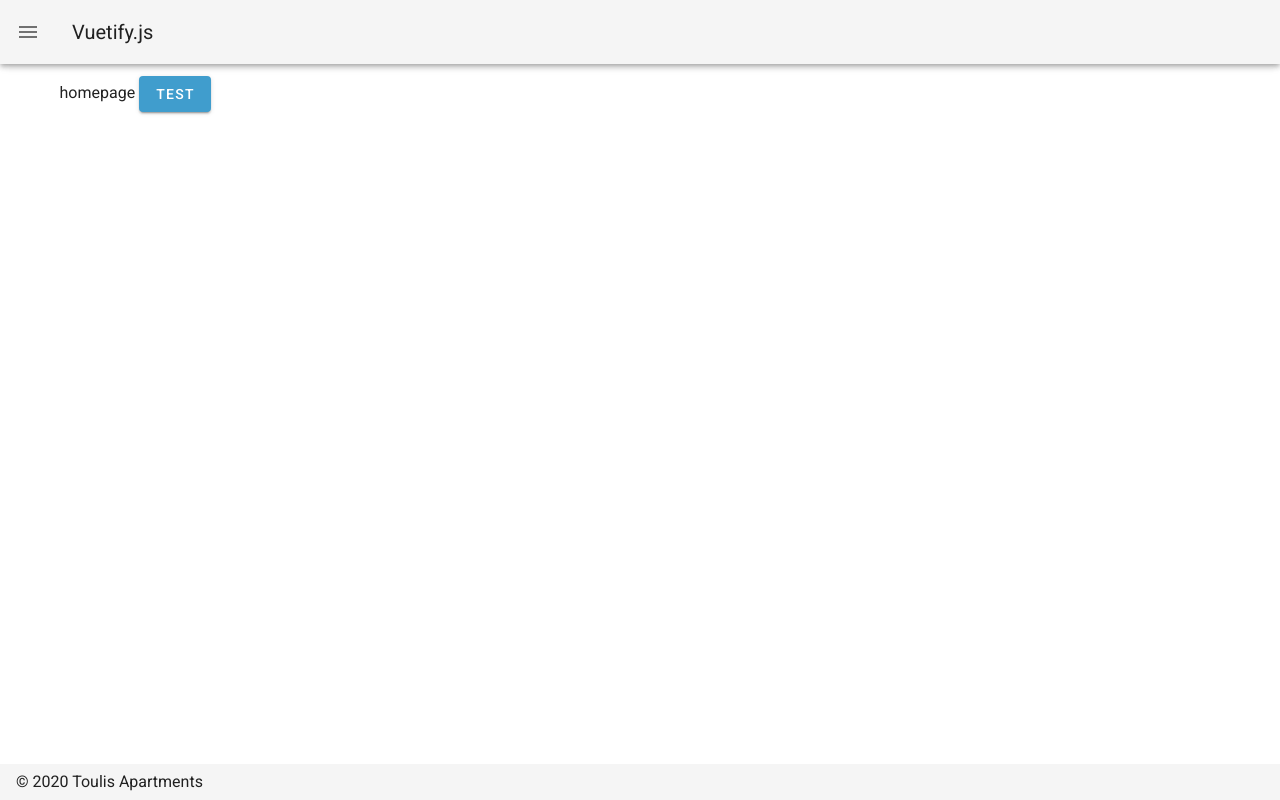
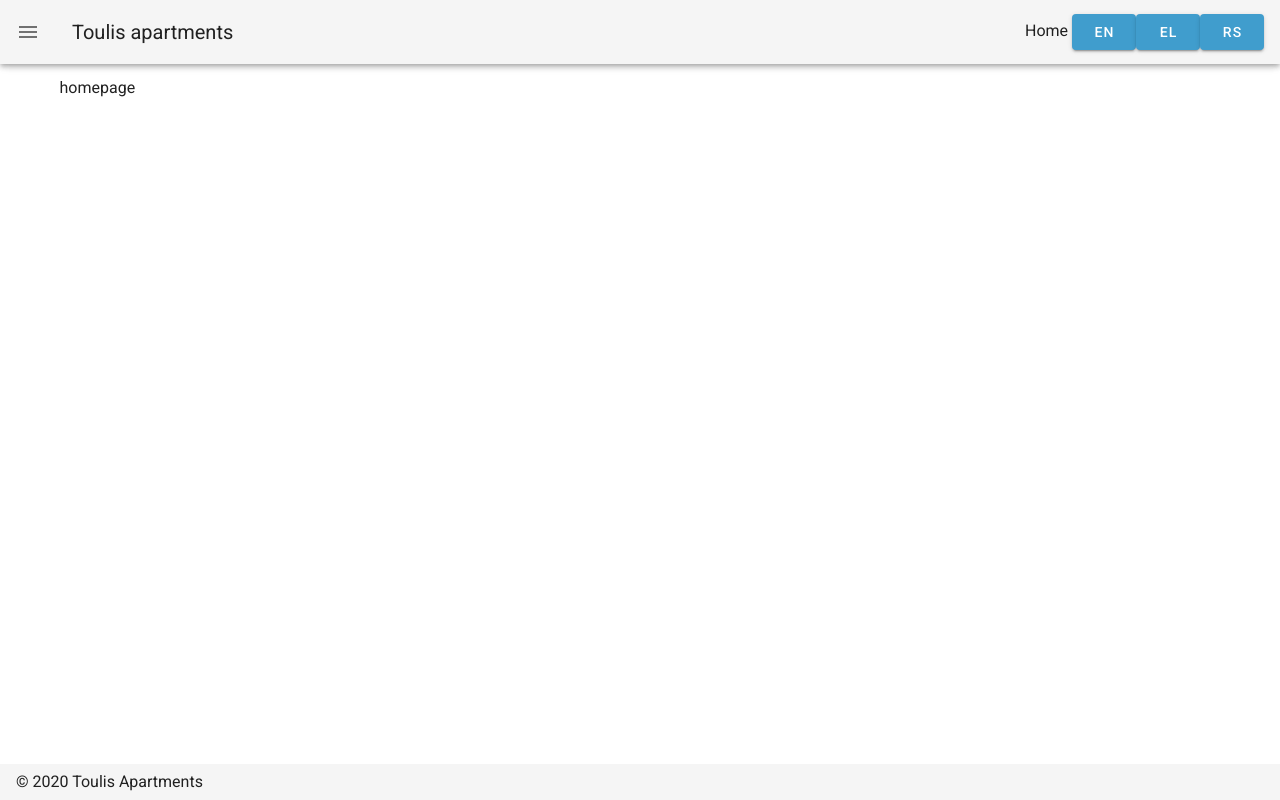
Before and after one commit to smaipas/toulis-apartments.com, a Nuxt app: page / in a window 1280 px wide. Built offline with nearby package versions, Linux system fonts and the light colour scheme.

Commit message:
feat(i18n): add i18n functionality

```diff
--- /dev/null
+++ b/components/common/Header.vue
@@ -0,0 +1,43 @@
+<template>
+  <v-app-bar app>
+    <v-app-bar-nav-icon @click.stop="toggleDrawer" />
+    <v-toolbar-title v-text="title" />
+    <v-spacer />
+    <div>
+      {{ $t('nav.home') }}
+      <NuxtLink :to="switchLocalePath('en')">
+        <v-btn color="primary">en</v-btn>
+      </NuxtLink>
+      <NuxtLink :to="switchLocalePath('el')">
+        <v-btn color="primary">el</v-btn>
+      </NuxtLink>
+      <NuxtLink :to="switchLocalePath('rs')">
+        <v-btn color="primary">rs</v-btn>
+      </NuxtLink>
+    </div>
+  </v-app-bar>
+</template>
+
+<script>
+/**
+ * Website header.
+ */
+export default {
+  name: 'Header',
+  data() {
+    return {
+      title: 'Toulis apartments',
+    };
+  },
+  created() {
+    // console.log(this.$route);
+  },
+  methods: {
+    toggleDrawer() {
+      this.$emit('toggle-drawer');
+    },
+  },
+};
+</script>
+
+<style lang="scss" scoped></style>
--- a/layouts/default.vue
+++ b/layouts/default.vue
@@ -18,11 +18,7 @@
         </v-list-item>
       </v-list>
     </v-navigation-drawer>
-    <v-app-bar app>
-      <v-app-bar-nav-icon @click.stop="drawer = !drawer" />
-      <v-toolbar-title v-text="title" />
-      <v-spacer />
-    </v-app-bar>
+    <Header @toggle-drawer="toggleDrawer" />
     <v-content>
       <v-container>
         <nuxt />
@@ -35,7 +31,14 @@
 </template>
 
 <script>
+/**
+ * Website layout.
+ */
+import Header from '@/components/common/Header.vue';
+
 export default {
+  name: 'DefaultLayout',
+  components: { Header },
   data() {
     return {
       drawer: false,
@@ -54,5 +57,13 @@ export default {
       title: 'Vuetify.js',
     };
   },
+  methods: {
+    /**
+     * Toggle drawer.
+     */
+    toggleDrawer() {
+      this.drawer = !this.drawer;
+    },
+  },
 };
 </script>
--- /dev/null
+++ b/locales/el.js
@@ -0,0 +1,8 @@
+export default {
+  nav: {
+    home: 'Αρχικη',
+    apartments: 'Διαμερισματα',
+    halkidiki: 'Χαλκιδικη',
+    contact: 'Επικοινωνια',
+  },
+};
--- /dev/null
+++ b/locales/en.js
@@ -0,0 +1,8 @@
+export default {
+  nav: {
+    home: 'Home',
+    apartments: 'Apartments',
+    halkidiki: 'Halkidiki',
+    contact: 'Contact',
+  },
+};
--- /dev/null
+++ b/locales/rs.js
@@ -0,0 +1,8 @@
+export default {
+  nav: {
+    home: 'Početna strana',
+    apartments: 'Apartmani',
+    halkidiki: 'Halkidiki',
+    contact: 'Kontakt',
+  },
+};
--- a/nuxt.config.js
+++ b/nuxt.config.js
@@ -1,4 +1,7 @@
 import colors from 'vuetify/es5/util/colors';
+import en from './locales/en.js';
+import el from './locales/el.js';
+import rs from './locales/rs.js';
 
 export default {
   mode: 'universal',
@@ -30,7 +33,7 @@ export default {
   /*
    ** Plugins to load before mounting the App
    */
-  plugins: [],
+  // plugins: ['~/plugins/i18n.js'],
   /*
    ** Nuxt.js dev-modules
    */
@@ -48,6 +51,21 @@ export default {
     // Doc: https://axios.nuxtjs.org/usage
     '@nuxtjs/axios',
     '@nuxtjs/pwa',
+    [
+      'nuxt-i18n',
+      {
+        locales: ['en', 'el', 'rs'],
+        defaultLocale: 'en',
+        vueI18n: {
+          fallbackLocale: 'en',
+          messages: {
+            en,
+            el,
+            rs,
+          },
+        },
+      },
+    ],
   ],
   /*
    ** Axios module configuration
--- a/package.json
+++ b/package.json
@@ -13,9 +13,10 @@
     "test": "jest"
   },
   "dependencies": {
+    "@nuxtjs/axios": "^5.3.6",
+    "@nuxtjs/pwa": "^3.0.0-0",
     "nuxt": "^2.0.0",
-    "@nuxtjs/axios": "^5.3.6",
-    "@nuxtjs/pwa": "^3.0.0-0"
+    "nuxt-i18n": "^6.5.0"
   },
   "devDependencies": {
     "@nuxtjs/vuetify": "^1.0.0",
--- a/pages/index.vue
+++ b/pages/index.vue
@@ -2,7 +2,6 @@
   <v-layout column>
     <v-flex xs12 sm8 md6>
       homepage
-      <v-btn color="primary">test</v-btn>
     </v-flex>
   </v-layout>
 </template>
@@ -13,5 +12,78 @@
  */
 export default {
   name: 'Index',
+  i18n: {
+    messages: {
+      en: {
+        home: {
+          threeboxes: {
+            t1: 'Make a Reservation',
+            t2: 'View our Apartments',
+            t3: 'Prices and Offers',
+          },
+          complex: {
+            h: 'THE COMPLEX',
+            h1: 'Located at City Center',
+            p1:
+              'TOULIS Apartments is located in Polychrono at the first peninsula of Halkidiki, in Kassandra.',
+            h2: 'Close to beach',
+            p2: 'Only 200m away from the wonderful beach.',
+            h3: 'Close to all amenities',
+            p3:
+              'Restaurant: 20m, Cafe-bar: 30m, Supermarket: 50m, Farmacy: 30m, Bakery: 10m',
+            h4: 'Pleasant Stay',
+            p4:
+              'A quiet and beautiful environment maintained for years in a place with hospitality to enjoy your vacation and well rested.',
+          },
+        },
+      },
+      el: {
+        home: {
+          threeboxes: {
+            t1: 'Κάντε Κράτηση',
+            t2: 'Δείτε τα Διαμερίσματα',
+            t3: 'Τιμές και Προσφορές',
+          },
+          complex: {
+            h: 'ΤΟ ΣΥΓΚΡΟΤΗΜΑ',
+            h1: 'Στο κέντρο της πόλης',
+            p1:
+              'Τα διαμερίσματα TOULIS Apartments βρίσκονται στο Πολύχρονο, στο πρώτο πόδι της Χαλκιδικής, στην Κασσάνδρα',
+            h2: 'Κοντά στην παραλία',
+            p2: 'Μόνο 200μ. μακριά από τη θάλασσα.',
+            h3: 'Κοντά σε...',
+            p3:
+              'Εστιατόριο: 20μ., Cafe-bar: 30μ., Supermarket: 50μ., Φαρμακείο: 30μ., Φούρνος: 10μ.',
+            h4: 'Ευχάριστη διαμονή',
+            p4:
+              'Ένα ήσυχο και όμορφο περιβάλλον διατηρείται για χρόνια σε ένα χώρο γεμάτο φιλοξενία για να απολαύσετε τις διακοπές σας ξεκούραστα και όμορφα.',
+          },
+        },
+      },
+      rs: {
+        home: {
+          threeboxes: {
+            t1: 'Rezervisati',
+            t2: 'Pogledajte naše apartmane',
+            t3: 'Cene i ponuda',
+          },
+          complex: {
+            h: 'KOMPLEKS',
+            h1: 'Nalazi se u centru mesta',
+            p1:
+              'TULIS Apartmani nalaze se u Polihronu na prvom poluostrvu Halkidikija, na Kasandri.',
+            h2: 'Blizu plaže',
+            p2: 'Samo 200m udaljen od prelepe plaže.',
+            h3: 'U blizini se nalaze',
+            p3:
+              'Restoran: 20m, Cafe-bar: 30m, Supermarket: 50m, Apoteka: 30m, Pekara 10m',
+            h4: 'Prijatan boravak',
+            p4:
+              'Miran i lep ambijent godinama čuvan u gostoprimljivom mestu u kojem ćete uživati u Vašem odmoru i u kojem ćete se dobro odmoriti.',
+          },
+        },
+      },
+    },
+  },
 };
 </script>
```
Also changed, not shown: 2 other files (tests, documents, lock files or other folders).
